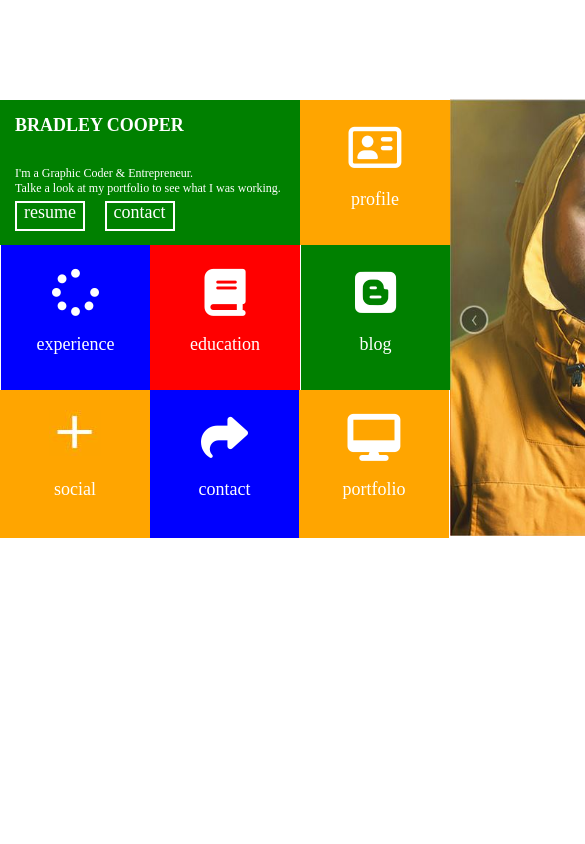
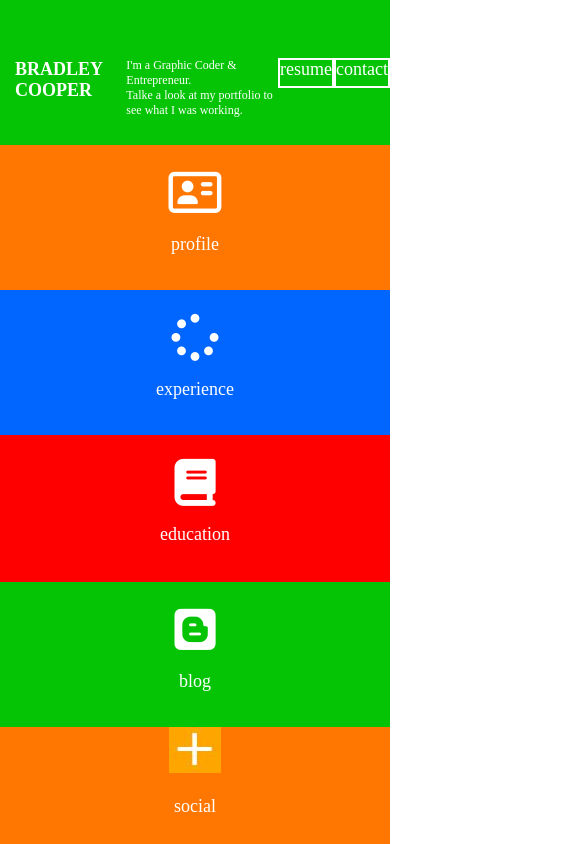
Before and after one commit to Eby-sam/Samuel-EvalFront-1, a plain HTML site: page index.html in a window 390 px wide. Shown: the top 844 px of the page, 585 px wide, since content can reach past the window. Drawn offline with Linux system fonts and the light colour scheme.

Commit message:
fini + lien (404) responsive

```diff
--- a/index.html
+++ b/index.html
@@ -9,7 +9,7 @@
 <body>
     <div id="container">
         <div id="partOne">
-            <div id="nameG">
+            <div id="nameG" class="cube">
                 <h1>BRADLEY COOPER</h1>
                 <p>
                     I'm a Graphic Coder & Entrepreneur.<br>
--- a/style.css
+++ b/style.css
@@ -14,14 +14,17 @@ html {
     height: 440px;
     margin-left: auto;
     margin-right: auto;
-    margin-top: 100px;
+    display: flex;
+    flex-direction: row;
 }
 
 #partOne {
-    display: inline-block;
     height: 100%;
     width: 60%;
     color: white;
+    display: flex;
+    flex-direction: row;
+    flex-wrap: wrap;
 
 }
 
@@ -38,9 +41,6 @@ p {
 }
 
 .clik {
-    display: inline-block;
-    margin-left: 15px;
-    margin-top: 5px;
     width: 70px;
     height: 30px;
     border: 2px solid white;
@@ -49,74 +49,51 @@ p {
 
 
 #bcg {
-    display: inline-block;
     background-image: url("Capture.JPG");
     background-repeat: no-repeat;
     background-size: contain;
     width: 39%;
     height: 100%;
-    position: relative;
-    bottom: 251px;
-    right: 5px;
 }
 
 #nameG {
-    display: inline-block;
     width: 300px;
     height: 145px;
-    background-color: green;
+    background-color: #05c405;
 }
 
 #profilY {
-    display: inline-block;
     width: 150px;
     height: 145px;
-    background-color: orange;
-    position: relative;
-    bottom: 145px;
-    left: 300px;
+    background-color: #ff7700;
     text-align: center;
 }
 
 #xpB {
-    display: inline-block;
     width: 150px;
     height: 145px;
-    background-color: blue;
-    position: relative;
-    right: 154px;
+    background-color: #0066ff;
     text-align: center;
 }
 
 #educR {
-    display: inline-block;
     width: 150px;
     height: 147px;
     background-color: red;
-    position: relative;
-    bottom: 145px;
-    left: 150px;
     text-align: center;
 }
 
 #blogG {
-    display: inline-block;
     width: 150px;
     height: 145px;
-    background-color: green;
-    position: relative;
-    bottom: 145px;
-    left: 146px;
+    background-color: #05c405;
     text-align: center;
 }
 
 #socialO {
-    display: inline-block;
     width: 150px;
     height: 148px;
-    background-color: orange;
-    position: relative;
-    bottom: 147px;
+    background-color: #ff7700;
     text-align: center;
 }
 
@@ -127,24 +104,16 @@ p {
 }
 
 #contactB {
-    display: inline-block;
     width: 150px;
     height: 148px;
-    background-color: blue;
-    position: relative;
-    bottom: 147px;
-    right: 5px;
+    background-color: #0066ff;
     text-align: center;
 }
 
 #portO {
-    display: inline-block;
     width: 150px;
     height: 148px;
-    background-color: orange;
-    position: relative;
-    bottom: 295px;
-    left: 299px;
+    background-color: #ff7700;
     text-align: center;
 }
 
@@ -161,11 +130,60 @@ a {
     margin-top: 18px;
 }
 
-img {
-    margin-top: 20px;
-}
 
 .lien {
     position: relative;
     bottom: 19px;
 }
+
+@media screen and (max-width: 400px) {
+
+    #container {
+        width: 100%;
+        display: flex;
+        flex-direction: column;
+    }
+
+    #partOne {
+        width: 100%;
+    }
+
+    #nameG {
+        width: 100%;
+        display: flex;
+        justify-content: center;
+        align-items: center;
+    }
+
+    #profilY {
+        width: 100%;
+    }
+
+    #xpB{
+        width: 100%;
+    }
+
+    #educR {
+        width: 100%;
+    }
+
+    #blogG {
+        width: 100%;
+    }
+
+    #socialO {
+        width: 100%;
+        height: 145px;
+    }
+
+    #contactB {
+        width: 100%;
+        height: 145px;
+    }
+
+    #portO {
+        width: 100%;
+        height: 145px;
+    }
+
+}
```
